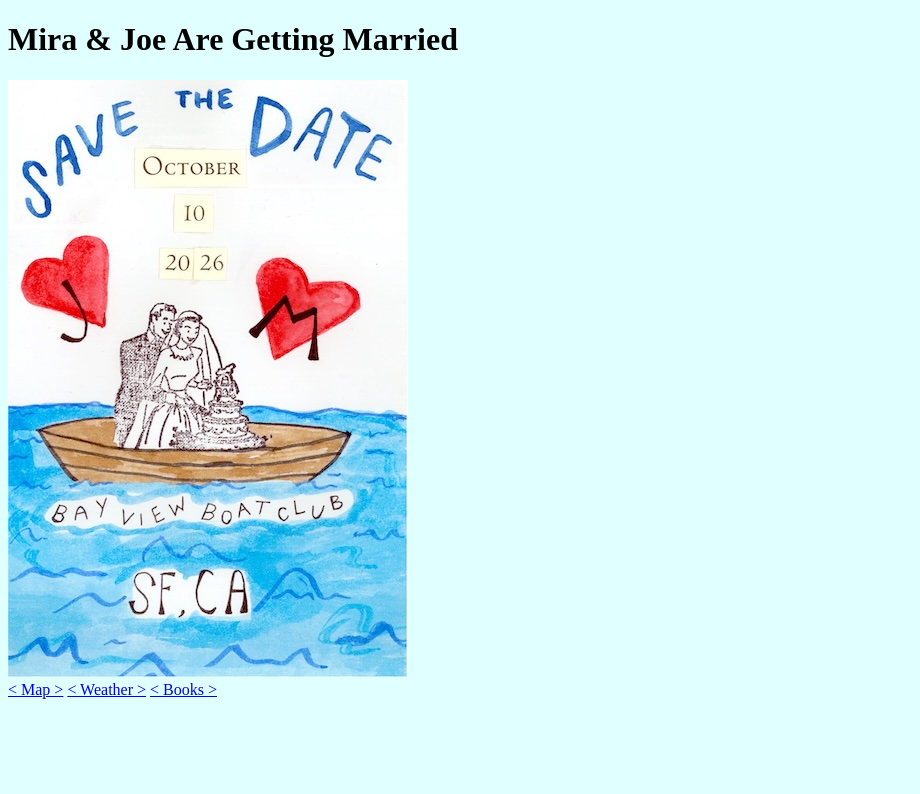
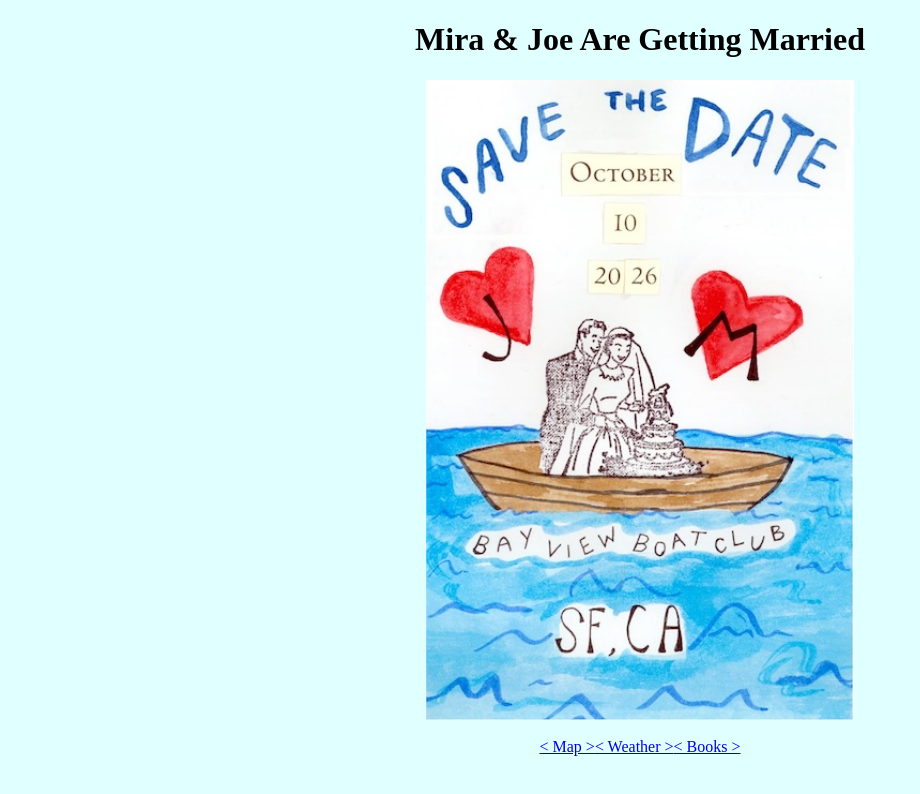
Before and after one commit to couldnttellya/weddingWebsite, a plain HTML site: page index.html in a window 1280 px wide. Shown: the whole page, without its empty margins (0-920 px from the left). Drawn offline with Linux system fonts and the light colour scheme.

Commit message:
centered

```diff
--- a/index.html
+++ b/index.html
@@ -5,17 +5,33 @@
         <meta name="viewport" content="width=device-width, initial-scale=1">
         <!--link rel="stylesheet" href="styles.css"-->
         <style>
-            body{
+            body {
                 background-color:lightcyan;
+            }
+            .center {
+                display: flex;
+                justify-content: center;
+                align-items: center;
+            }
+            img {
+              display: block;
+              margin: auto;
+              height: 80vh;
+              width: auto;
             }
         </style>
     </head>
 <body>
-<h1>Mira & Joe Are Getting Married</h1>
-<!--p class="center">Welcome! More coming soon.</p-->
+
+<h1 class="center">Mira & Joe Are Getting Married</h1>
+
 <img src="pics/std1s.jpeg" alt="Save the Date card"><br>
-<a href="https://maps.app.goo.gl/SmMEHaVX3CQbFwTh9">&lt;  Map  &gt;</a>
-<a href="https://www.wunderground.com/forecast/us/ca/san-francisco/KCASANFR2196">&lt;  Weather  &gt;</a>
-<a href="https://christophersbooks.com/">&lt;  Books  &gt;</a>
+
+<div class="center">
+<a href="https://maps.app.goo.gl/SmMEHaVX3CQbFwTh9" target="_blank">&lt;  Map  &gt;</a>
+<a href="https://www.wunderground.com/forecast/us/ca/san-francisco/KCASANFR2196" target="_blank">&lt;  Weather  &gt;</a>
+<a href="https://christophersbooks.com/" target="_blank">&lt;  Books  &gt;</a>
+</div>
+
 </body>
 </html>
--- a/styles.css
+++ b/styles.css
@@ -3,6 +3,7 @@
   justify-content: center;
   align-items: center;
 }
+/*
 h1 {
   font-size: 5vw;
     }
@@ -15,6 +16,7 @@
   height: 80vh;
   width: auto;
 }
+  */
 body {
     background-color: aquamarine;
 }
```
Also changed, not shown: test.html (+9 -1 lines).
